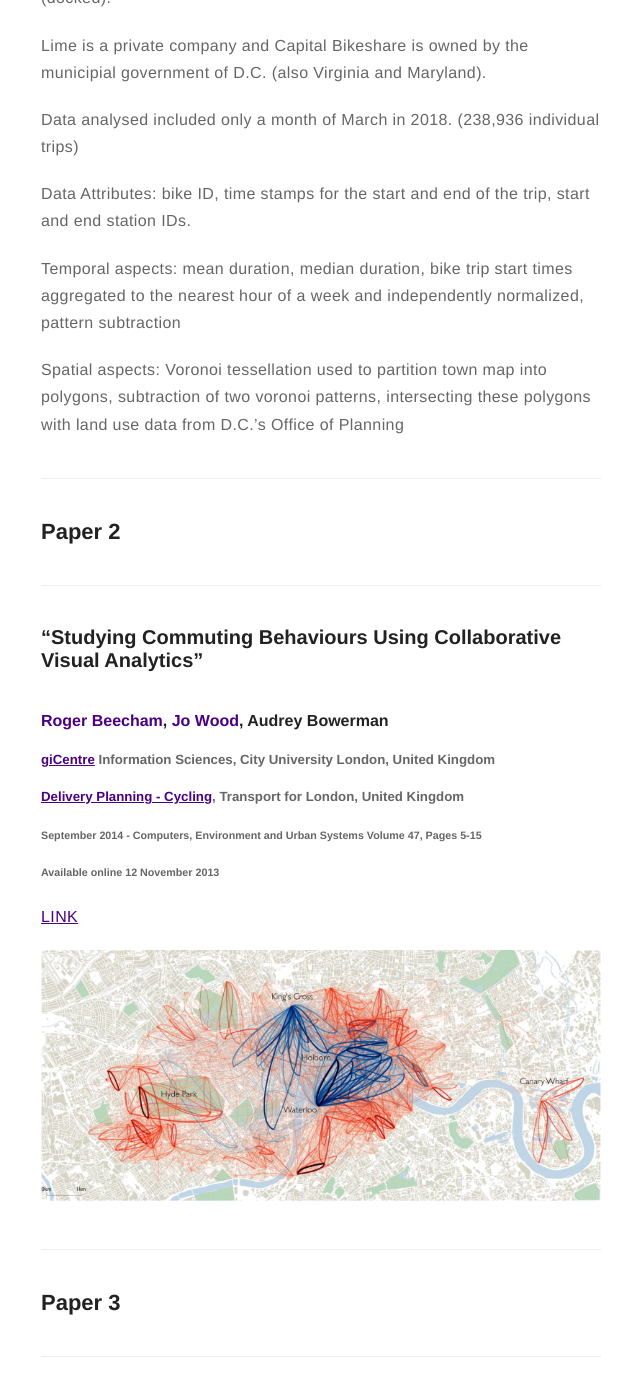
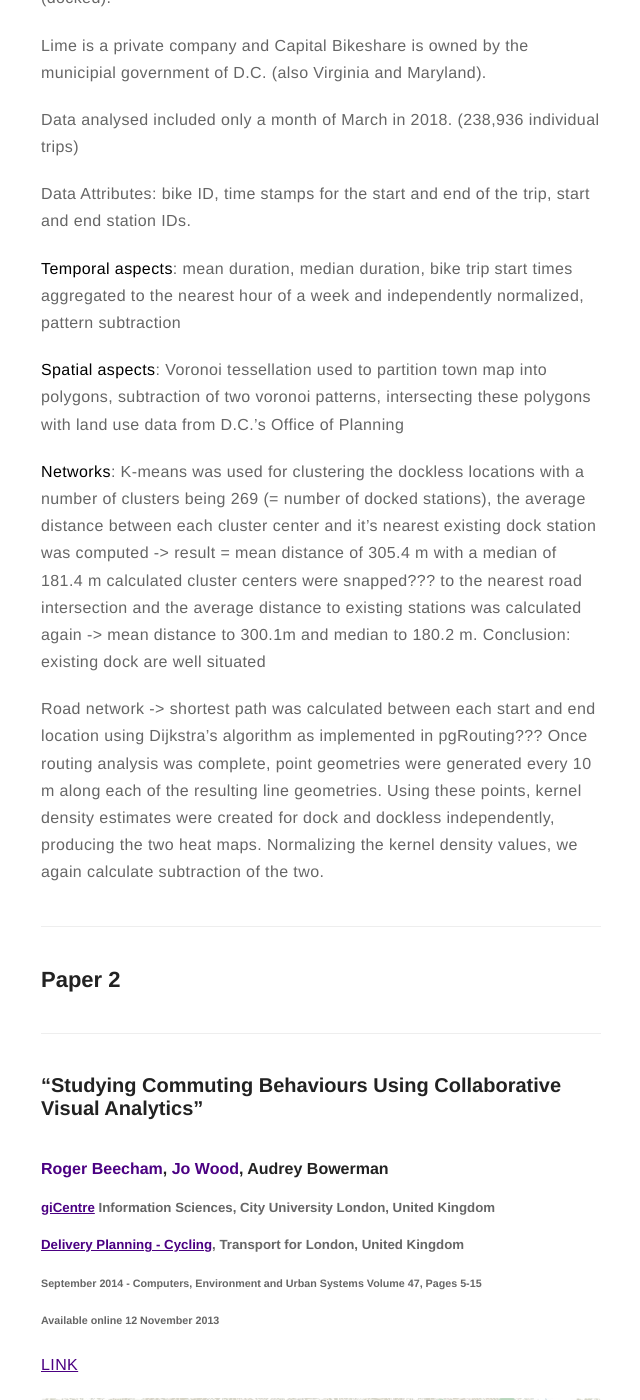
Before and after one commit to dljubenk/dljubenk.github.io, a Jekyll site: the page built from _posts/2019-02-06-literature-study.markdown, in a window 1280 px wide and 1400 px high, scrolled down 1916 px. Shown: the whole window, without its empty margins (319-959 px from the left). Built offline with Jekyll 4.4.1, drawn with Linux system fonts in a browser that asks for light colours; emoji names are drawn with the system emoji font; comment, search, counter and statistics services are not loaded.

Commit message:
Update 2019-02-06-literature-study.markdown

```diff
--- a/_posts/2019-02-06-literature-study.markdown
+++ b/_posts/2019-02-06-literature-study.markdown
@@ -55,10 +55,17 @@ Data analysed included only a month of March in 2018. (238,936 individual trips)
 
 Data Attributes: bike ID, time stamps for the start and end of the trip, start and end station IDs.
 
-Temporal aspects: mean duration, median duration, bike trip start times aggregated to the nearest hour of a week and independently
+**Temporal aspects**: mean duration, median duration, bike trip start times aggregated to the nearest hour of a week and independently
 normalized, pattern subtraction
 
-Spatial aspects: Voronoi tessellation used to partition town map into polygons, subtraction of two voronoi patterns, intersecting these polygons with land use data from D.C.’s Office of Planning
+**Spatial aspects**: Voronoi tessellation used to partition town map into polygons, subtraction of two voronoi patterns, intersecting these polygons with land use data from D.C.’s Office of Planning
+
+**Networks**: K-means was used for clustering the dockless locations with a number of clusters being 269 (= number of docked stations), the average distance between each cluster center and it’s nearest existing dock station was computed -> result = mean distance of 305.4 m with a median of 181.4 m
+calculated cluster centers were snapped??? to the nearest road intersection and the average distance to existing stations was
+calculated again ->  mean distance to 300.1m and median to 180.2 m. Conclusion: existing dock are well situated
+
+Road network -> shortest path was calculated between each start and end location using Dijkstra’s algorithm as implemented in pgRouting???  Once routing analysis was complete, point geometries were generated every 10 m along each of the resulting line geometries. Using these points, kernel density estimates were created for dock and dockless independently, producing the two heat maps. Normalizing the kernel density values, we again calculate subtraction of the two.
+
 
 ---
 ## Paper 2
```
